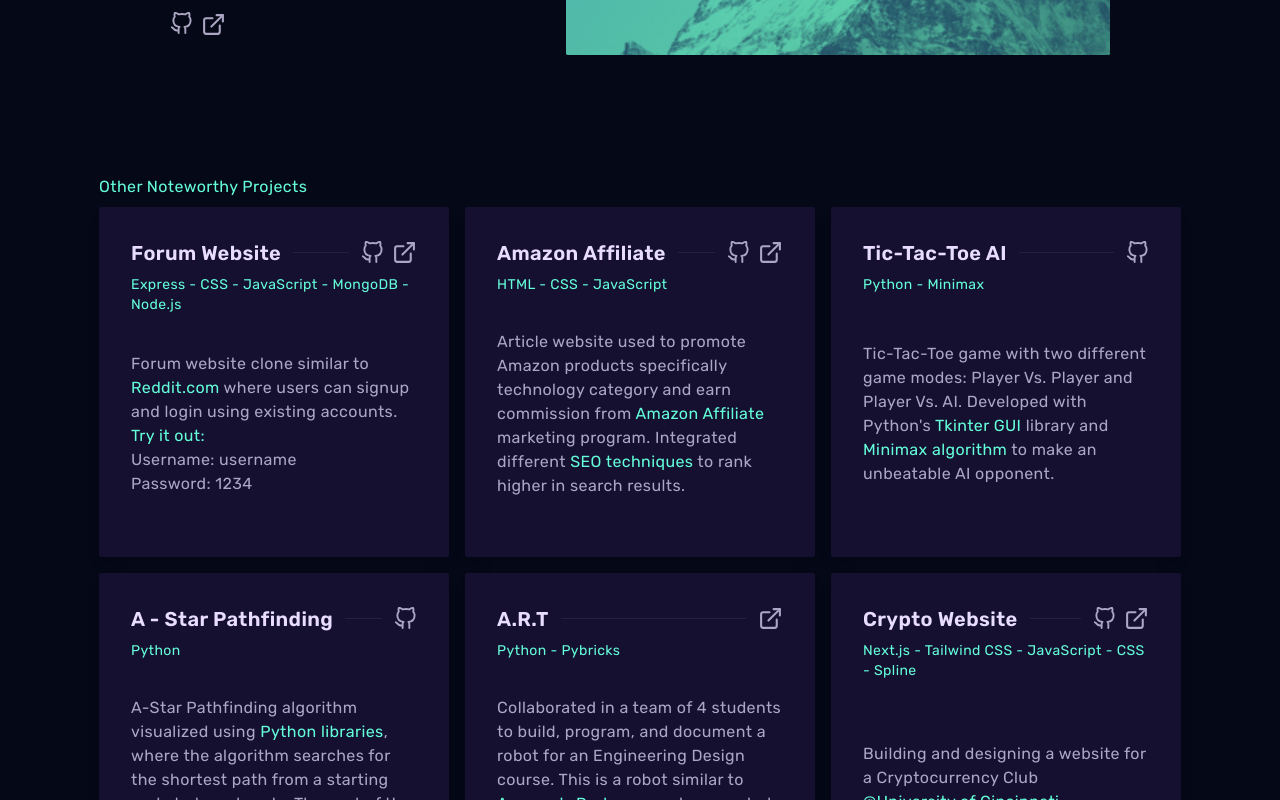
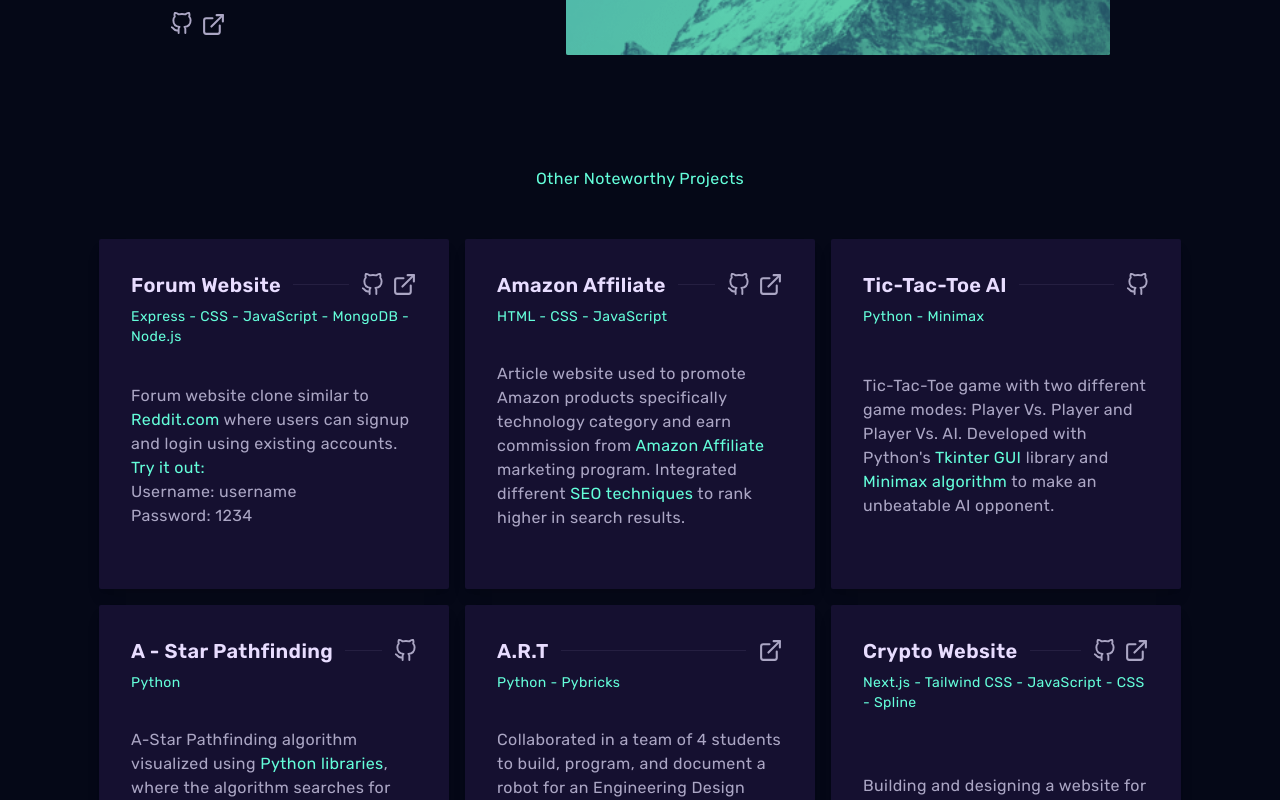
Before and after one commit to NekruzAsh/MyPortfolio, a Next.js app: page / in a window 1280 px wide. Shown: the part 3140-3940 px from the top of the page. Built offline with nearby package versions, Linux system fonts and the light colour scheme.

Commit message:
updated projects section with improved interactibility

```diff
--- a/app/components/Projects.jsx
+++ b/app/components/Projects.jsx
@@ -41,7 +41,7 @@ const Projects = () => {
 
   return (
     <div className="w-full flex justify-center items-center">
-      <div className="max-w-[1240px] mx-auto">
+      <div className="max-w-[1240px] mx-auto flex flex-col justify-center items-center">
         <motion.div
           className="max-w-3xl"
           ref={ref}
@@ -49,24 +49,22 @@ const Projects = () => {
           initial="hidden"
           variants={textVariants}
         >
-          <p className="text-[#e8ddff] mt-8 py-2 flex items-center">
+          <p className="text-[#e8ddff] mt-6 py-2 flex items-center">
             <span className=" text-[#64feda]">Other Noteworthy Projects</span>
           </p>
         </motion.div>
-        <div className="grid grid-cols-1 md:grid-cols-2 lg:grid-cols-3 gap-4">
+        <div className=" mt-10 grid grid-cols-1 md:grid-cols-2 lg:grid-cols-3 gap-4">
           {/* Forum Website */}
 
-          <motion.div className="card h-[330px] w-[330px] md:h-[330px] md:w-[350px] lg:w-[350px] lg:h-[350px] rounded-sm bg-[#151030] shadow-lg">
+          <motion.div className="card h-[330px] w-[330px] md:h-[330px] md:w-[350px] lg:w-[350px] lg:h-[350px] transform transition-all hover:-translate-y-2 duration-300 rounded-sm bg-[#151030] shadow-lg">
+
             <div className="card-body">
               <div className="flex justify-between items-center">
                 <h2 className=" card-title text-[#e8ddff]">
-                  <a
-                    href="https://forumwebsite.onrender.com"
-                    target="_blank"
-                    className="hover:text-[#64feda] transform duration-500"
-                  >
+                  <a className="hover:text-[#64feda] transform duration-500"
+                   href="https://forumwebsite.onrender.com" target="_blank">
                     Forum Website
-                  </a>
+                    </a>
                 </h2>
                 <hr className="border-[#251f41] border-t-1 mx-3 flex-grow" />
                 <div className="space-x-2 flex items-center">
@@ -109,11 +107,13 @@ const Projects = () => {
                 Password: 1234
               </p>
             </div>
+
           </motion.div>
+
 
           {/* Amazon Affiliate */}
 
-          <motion.div className="card h-[330px] w-[330px] md:h-[330px] md:w-[350px] lg:w-[350px] lg:h-[350px] rounded-sm bg-[#151030] shadow-lg">
+          <motion.div className="card h-[330px] w-[330px] md:h-[330px] md:w-[350px] lg:w-[350px] lg:h-[350px] transform transition-all hover:-translate-y-2 duration-300 rounded-sm bg-[#151030] shadow-lg">
             <div className="card-body">
               <div className="flex justify-between items-center">
                 <h2 className="card-title text-[#e8ddff]">
@@ -159,7 +159,7 @@ const Projects = () => {
 
           {/* TicTacToe AI */}
 
-          <motion.div className="card h-[330px] w-[330px] md:h-[330px] md:w-[350px] lg:w-[350px] lg:h-[350px] rounded-sm bg-[#151030] shadow-lg">
+          <motion.div className="card h-[330px] w-[330px] md:h-[330px] md:w-[350px] lg:w-[350px] lg:h-[350px] transform transition-all hover:-translate-y-2 duration-300 rounded-sm bg-[#151030] shadow-lg">
             <div className="card-body">
               <div className="flex justify-between items-center">
                 <h2 className=" card-title text-[#e8ddff]">
@@ -197,7 +197,7 @@ const Projects = () => {
 
           {/* A Star Pathfinding */}
 
-          <motion.div className="card h-[330px] w-[330px] md:h-[330px] md:w-[350px] lg:w-[350px] lg:h-[350px] rounded-sm bg-[#151030] shadow-lg">
+          <motion.div className="card h-[330px] w-[330px] md:h-[330px] md:w-[350px] lg:w-[350px] lg:h-[350px] transform transition-all hover:-translate-y-2 duration-300 rounded-sm bg-[#151030] shadow-lg">
             <div className="card-body">
               <div className="flex justify-between items-center">
                 <h2 className=" card-title text-[#e8ddff]">
@@ -234,7 +234,7 @@ const Projects = () => {
           </motion.div>
 
           {/* Autonomous Retrieval System */}
-          <motion.div className="card h-[330px] w-[330px] md:h-[330px] md:w-[350px] lg:w-[350px] lg:h-[350px] rounded-sm bg-[#151030] shadow-lg">
+          <motion.div className="card h-[330px] w-[330px] md:h-[330px] md:w-[350px] lg:w-[350px] lg:h-[350px] transform transition-all hover:-translate-y-2 duration-300 rounded-sm bg-[#151030] shadow-lg">
             <div className="card-body">
               <div className="flex justify-between items-center">
                 <h2 className=" card-title text-[#e8ddff]">
@@ -271,7 +271,7 @@ const Projects = () => {
           </motion.div>
 
           {/* Cryptocurrency Website */}
-          <motion.div className="card h-[330px] w-[330px] md:h-[330px] md:w-[350px] lg:w-[350px] lg:h-[350px] rounded-sm bg-[#151030] shadow-lg">
+          <motion.div className="card h-[330px] w-[330px] md:h-[330px] md:w-[350px] lg:w-[350px] lg:h-[350px] transform transition-all hover:-translate-y-2 duration-300 rounded-sm bg-[#151030] shadow-lg">
             <div className="card-body">
               <div className="flex justify-between items-center">
                 <h2 className=" card-title text-[#e8ddff]">
@@ -319,7 +319,14 @@ const Projects = () => {
             </div>
           </motion.div>
         </div>
+
+        {/* <div className="mt-12">
+          <a className="button">
+          See More
+        </a></div> */}
+
       </div>
+
     </div>
   );
 };
```
